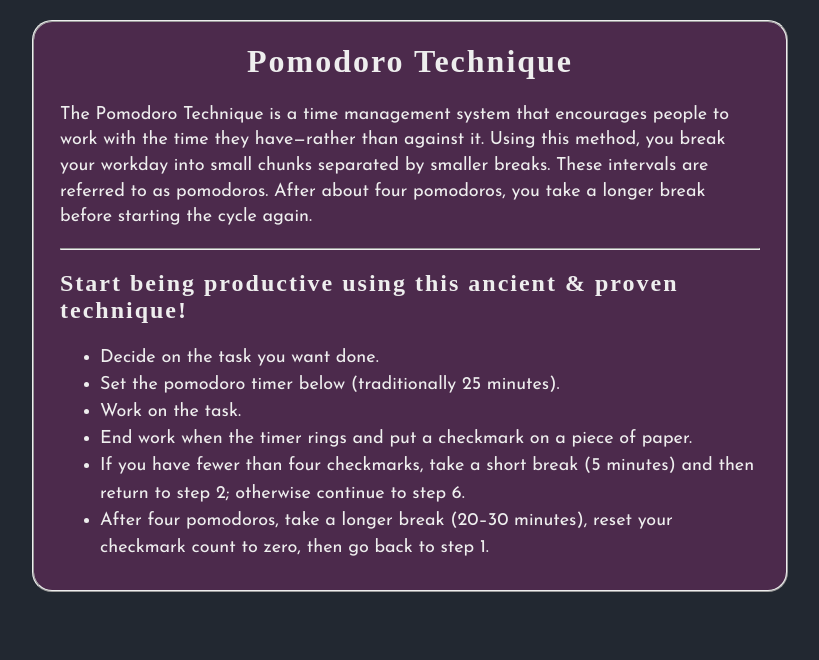
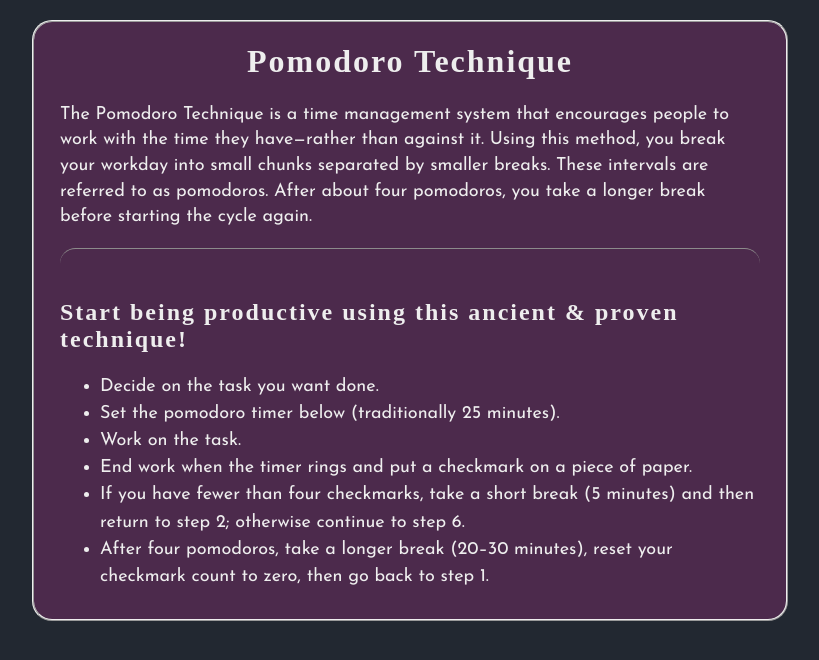
Before and after one commit to charangautam/Goals-Checklist-, a React (Create React App) app: page /focusCentre in a window 1280 px wide. Shown: the top 660 px of the page, without its empty margins (230-1049 px from the left). Built offline with nearby package versions, Linux system fonts and the light colour scheme; a web font is replaced by a local one.

Commit message:
hr style lol

```diff
--- a/src/components/focusCentre/Pomodoro.js
+++ b/src/components/focusCentre/Pomodoro.js
@@ -16,6 +16,7 @@ const Pomodoro = () => {
                 <li>If you have fewer than four checkmarks, take a short break (5 minutes) and then return to step 2; otherwise continue to step 6.</li>
                 <li>After four pomodoros, take a longer break (20–30 minutes), reset your checkmark count to zero, then go back to step 1.</li>
             </ul>
+
         </div>
     )
 }
--- a/src/components/focusCentre/css/Focus.css
+++ b/src/components/focusCentre/css/Focus.css
@@ -22,8 +22,20 @@
 }
 
 .pomodoro hr{
-    /* work on this */
-    line-height: 10px;
+    height: 30px;
+    border-style: solid;
+    border-color: #8c8b8b;
+    border-width: 1px 0 0 0;
+    border-radius: 24px;
+}
+.pomodoro hr:before{
+    display: block;
+    height: 10px;
+    margin-top: -31px;
+    border-style: solid;
+    border-color: #8c8b8b;
+    border-width: 0 0 1px 0;
+    border-radius: 20px;
 }
 
 
--- a/src/components/home/Home.js
+++ b/src/components/home/Home.js
@@ -11,7 +11,7 @@ const Home = () => {
                 <p>The mission of this application is to provide you with a variety of tools that works to manage, construct and ultilize your time to your liking. Time is valuable, get to it!</p>
             </div>
             <h2>Here are some of the tools available today</h2>
-            <div className='flex-container'>
+            <div className='flex-container container-fluid'>
                 <div className='flex-child first'>
                     <GoalCentreLink />
                 </div>
```
Also changed, not shown: 1 other file (tests, documents, lock files or other folders).
